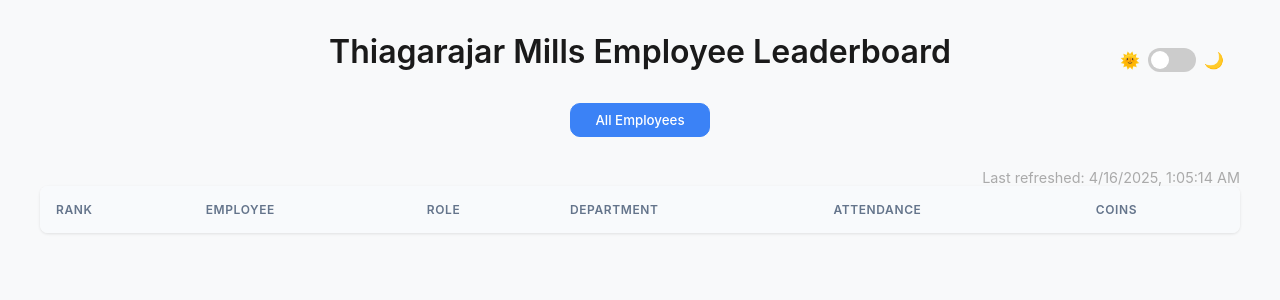
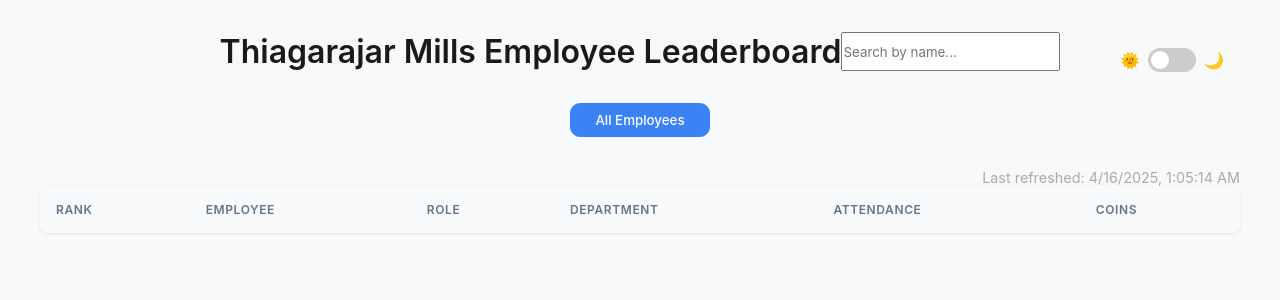
Before and after one commit to Ak-1234-a/IOT_Attendance_Chatbot, a Flask app: page / in a window 1280 px wide. Shown: the top 300 px of the page. Run offline with Flask 3, Linux system fonts and the light colour scheme; data that the repository does not hold is empty; some libraries are stand-ins or nearby versions.

Commit message:
Update index.html

```diff
--- a/templates/index.html
+++ b/templates/index.html
@@ -88,6 +88,7 @@
     <header style="display: flex; justify-content: center; position: relative;">
       <h1>Thiagarajar Mills Employee Leaderboard</h1>
 
+          <input type="text" id="searchBox" placeholder="Search by name..." />
       <!-- 🌗 Dark Mode Toggle -->
       <div class="toggle-wrapper">
         <span>🌞</span>
```
